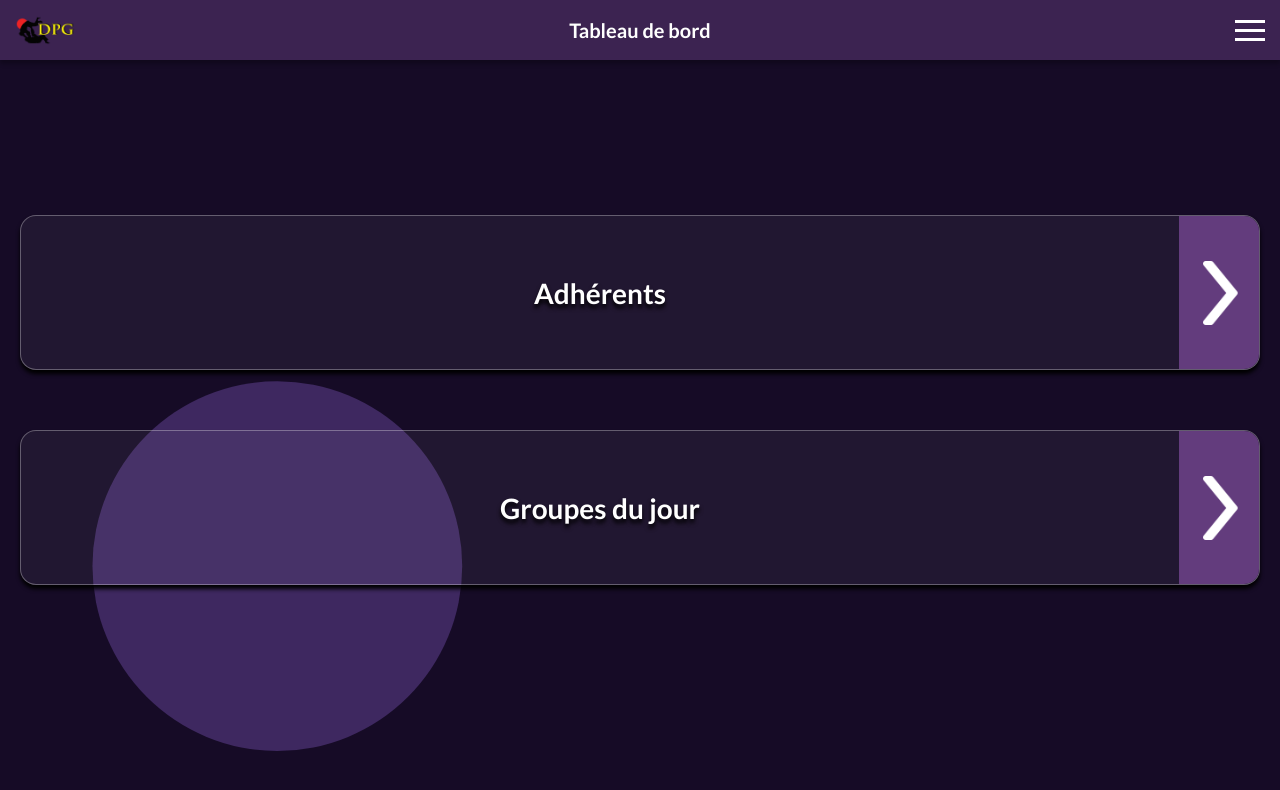
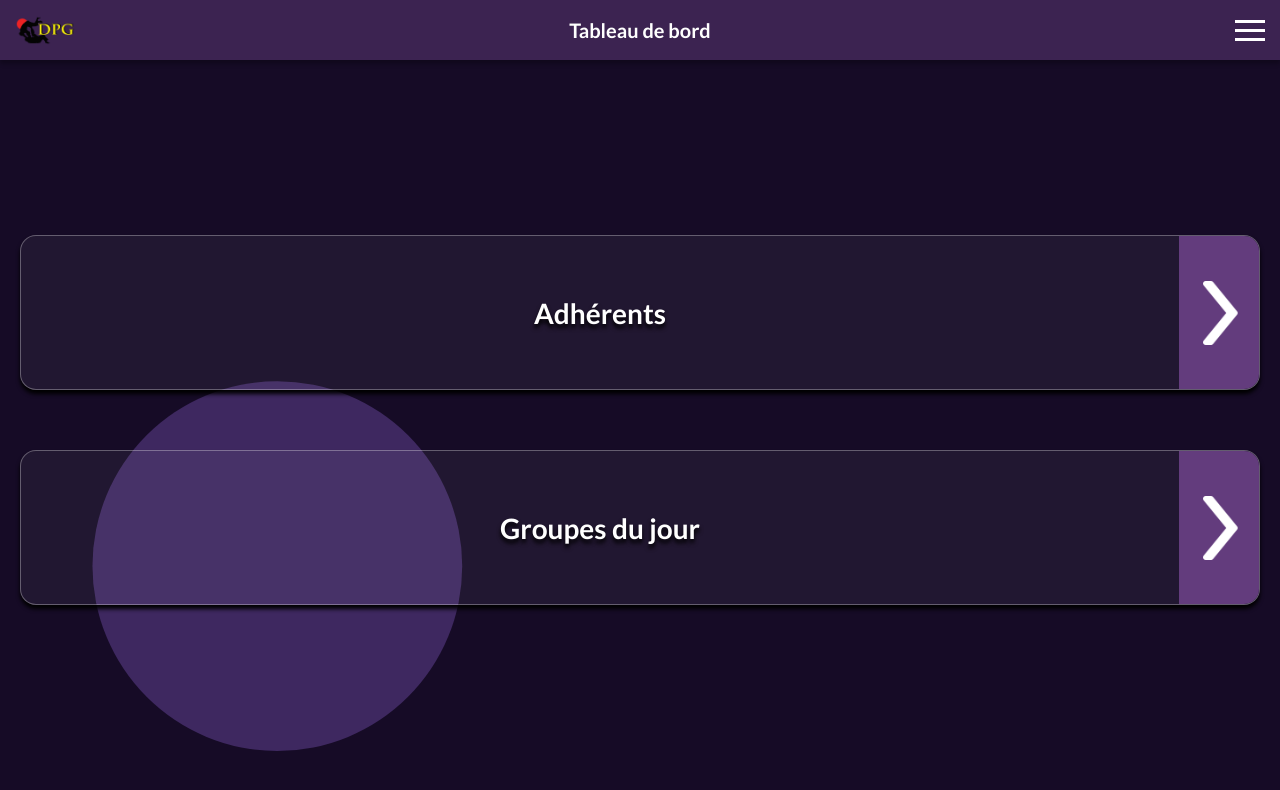
Before and after one commit to AllanLat/awen-g-asso-frontend, a React (Create React App) app: page /home in a window 1280 px wide. Shown: the top 790 px of the page. Built offline with nearby package versions, Linux system fonts and the light colour scheme; no server answers; sample sign-in values are in the browser's storage.

Commit message:
gestion du cas count === 0 dans le DashMenu

```diff
--- a/src/Pages/Home/index.css
+++ b/src/Pages/Home/index.css
@@ -1,10 +1,9 @@
 .home {
-    padding-top: 6rem;
+    padding: 6rem 2rem 2rem 2rem;
     min-height: 100vh;
     display: flex;
     flex-direction: column;
     align-items: center;
     justify-content: center;
     gap: 6rem;
-    padding: 2rem;
 }
--- a/src/components/DashMenu/index.jsx
+++ b/src/components/DashMenu/index.jsx
@@ -4,7 +4,7 @@ const DashMenu = ({ count, title }) => {
     return (
         <div className="dash_menu">
             <div className="dash_menu_content">
-                {count &&
+                {(count || count === 0) &&
                 <div className="dash_menu_count">
                     {count}
                 </div>}
--- a/src/components/Navbar/ModalMenu/index.css
+++ b/src/components/Navbar/ModalMenu/index.css
@@ -19,7 +19,7 @@
 
 .modal-header {
     display: flex;
-    justify-content: end;
+    justify-content: flex-end;
 }
 
 .cross {
--- a/src/components/Navbar/ModalMenu/index.jsx
+++ b/src/components/Navbar/ModalMenu/index.jsx
@@ -14,9 +14,15 @@ const ModalMenu = ({ isMenuOpen, onMenuToggle }) => {
   };
   console.log(isMenuOpen);
 
+  const logout = () => {
+    sessionStorage.clear();
+    window.location.reload();
+  }
+
   return (
     <div className={`modal-menu ${isOpen ? 'open' : ''}`}>
       <div className="modal-header">
+        <h2 onClick={logout}>Se déconnecter</h2>
         <div className="cross" onClick={onClick}></div>
       </div>
 
```
